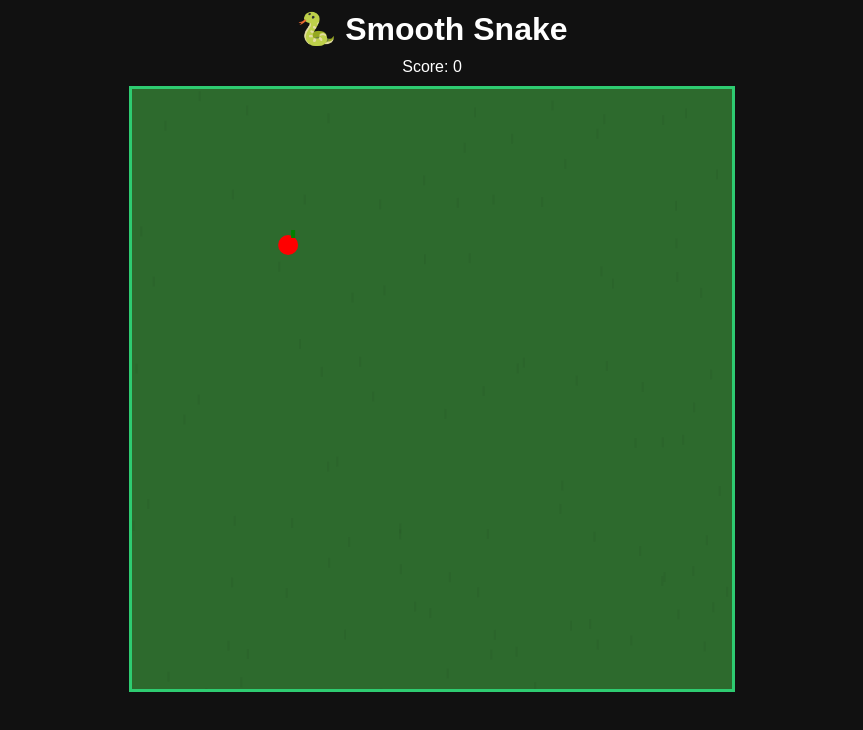
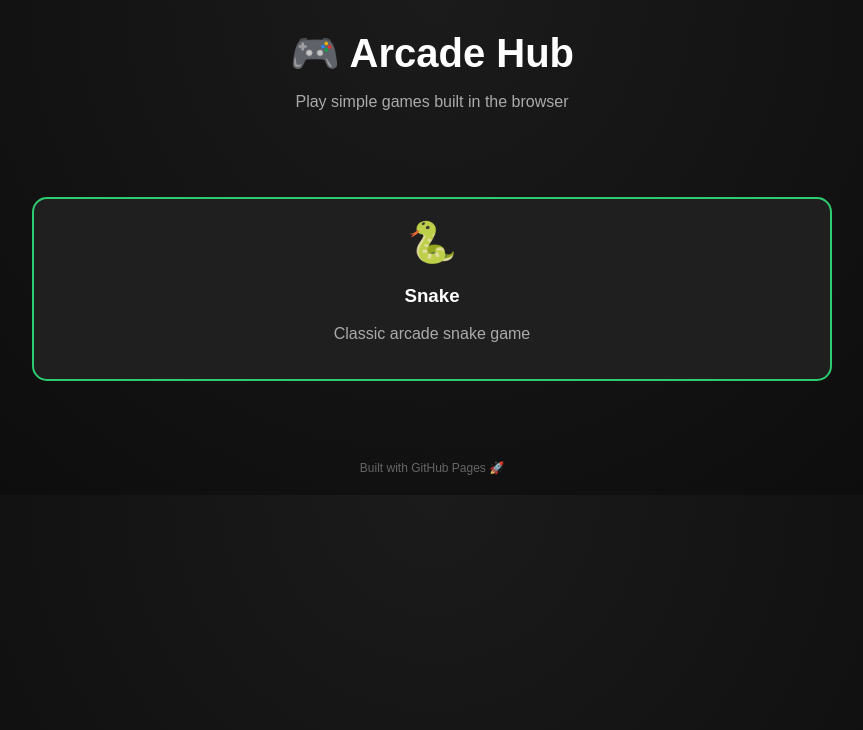
Before and after one commit to LeanderBell/my-games-site, a plain HTML site: page index.html in a window 1280 px wide. Shown: the whole page, without its empty margins (208-1071 px from the left). Drawn offline with Linux system fonts and the light colour scheme.

Commit message:
Update index.html

```diff
--- a/index.html
+++ b/index.html
@@ -1,147 +1,89 @@
 <!DOCTYPE html>
 <html>
 <head>
-  <title>Smooth Snake</title>
+  <title>Arcade Hub</title>
   <style>
     body {
       margin: 0;
-      background: #111;
-      display: flex;
-      flex-direction: column;
-      align-items: center;
       font-family: Arial;
+      background: radial-gradient(circle at top, #1b1b1b, #0a0a0a);
       color: white;
+      text-align: center;
     }
 
-    h1 { margin: 10px; }
-
-    canvas {
-      border: 3px solid #2ecc71;
-      background: #2d6a2d;
+    header {
+      padding: 30px;
     }
 
-    .score {
+    h1 {
+      font-size: 40px;
+      margin: 0;
+    }
+
+    p {
+      color: #aaa;
+    }
+
+    .grid {
+      display: grid;
+      grid-template-columns: repeat(auto-fit, minmax(180px, 1fr));
+      gap: 20px;
+      padding: 40px;
+      max-width: 800px;
+      margin: auto;
+    }
+
+    .card {
+      background: #1f1f1f;
+      border: 2px solid #2ecc71;
+      border-radius: 15px;
+      padding: 20px;
+      cursor: pointer;
+      transition: 0.2s ease;
+      text-decoration: none;
+      color: white;
+      display: block;
+    }
+
+    .card:hover {
+      transform: scale(1.05);
+      background: #2a2a2a;
+      box-shadow: 0 0 20px #2ecc71;
+    }
+
+    .emoji {
+      font-size: 40px;
       margin-bottom: 10px;
+    }
+
+    footer {
+      margin-top: 40px;
+      color: #666;
+      font-size: 12px;
+      padding-bottom: 20px;
     }
   </style>
 </head>
 <body>
 
-<h1>🐍 Smooth Snake</h1>
-<div class="score">Score: <span id="score">0</span></div>
-<canvas id="game" width="600" height="600"></canvas>
+<header>
+  <h1>🎮 Arcade Hub</h1>
+  <p>Play simple games built in the browser</p>
+</header>
 
-<script>
-const canvas = document.getElementById("game");
-const ctx = canvas.getContext("2d");
+<div class="grid">
 
-const size = 600;
+  <a class="card" href="snake.html">
+    <div class="emoji">🐍</div>
+    <h3>Snake</h3>
+    <p>Classic arcade snake game</p>
+  </a>
 
-let snake = [
-  {x: 300, y: 300}
-];
+</div>
 
-let velocity = {x: 4, y: 0};
-let score = 0;
-
-let apple = spawnApple();
-
-document.addEventListener("keydown", e => {
-  if (e.key === "ArrowUp" && velocity.y === 0) {
-    velocity = {x: 0, y: -4};
-  }
-  if (e.key === "ArrowDown" && velocity.y === 0) {
-    velocity = {x: 0, y: 4};
-  }
-  if (e.key === "ArrowLeft" && velocity.x === 0) {
-    velocity = {x: -4, y: 0};
-  }
-  if (e.key === "ArrowRight" && velocity.x === 0) {
-    velocity = {x: 4, y: 0};
-  }
-});
-
-function spawnApple(){
-  return {
-    x: Math.random() * (size - 20),
-    y: Math.random() * (size - 20)
-  };
-}
-
-function drawGrass(){
-  ctx.fillStyle = "#2d6a2d";
-  ctx.fillRect(0,0,size,size);
-
-  // simple grass texture
-  for (let i = 0; i < 100; i++) {
-    ctx.fillStyle = "rgba(0,0,0,0.05)";
-    ctx.fillRect(Math.random()*size, Math.random()*size, 2, 10);
-  }
-}
-
-function drawApple(a){
-  ctx.fillStyle = "red";
-  ctx.beginPath();
-  ctx.arc(a.x, a.y, 10, 0, Math.PI * 2);
-  ctx.fill();
-
-  // leaf
-  ctx.fillStyle = "green";
-  ctx.fillRect(a.x + 3, a.y - 15, 4, 8);
-}
-
-function drawSnake(){
-  for (let i = 0; i < snake.length; i++) {
-    const s = snake[i];
-
-    ctx.fillStyle = i === 0 ? "#00ff88" : "#00aa55";
-    ctx.beginPath();
-    ctx.arc(s.x, s.y, 10, 0, Math.PI * 2);
-    ctx.fill();
-  }
-}
-
-function update(){
-  const head = {
-    x: snake[0].x + velocity.x,
-    y: snake[0].y + velocity.y
-  };
-
-  snake.unshift(head);
-
-  // eat apple
-  const dx = head.x - apple.x;
-  const dy = head.y - apple.y;
-  const dist = Math.sqrt(dx*dx + dy*dy);
-
-  if (dist < 15) {
-    score++;
-    document.getElementById("score").innerText = score;
-    apple = spawnApple();
-  } else {
-    snake.pop();
-  }
-
-  // walls
-  if (
-    head.x < 0 || head.x > size ||
-    head.y < 0 || head.y > size
-  ) {
-    alert("Game Over! Score: " + score);
-    location.reload();
-  }
-}
-
-function loop(){
-  drawGrass();
-  drawApple(apple);
-  drawSnake();
-  update();
-  requestAnimationFrame(loop);
-}
-
-loop();
-</script>
+<footer>
+  Built with GitHub Pages 🚀
+</footer>
 
 </body>
 </html>
```
